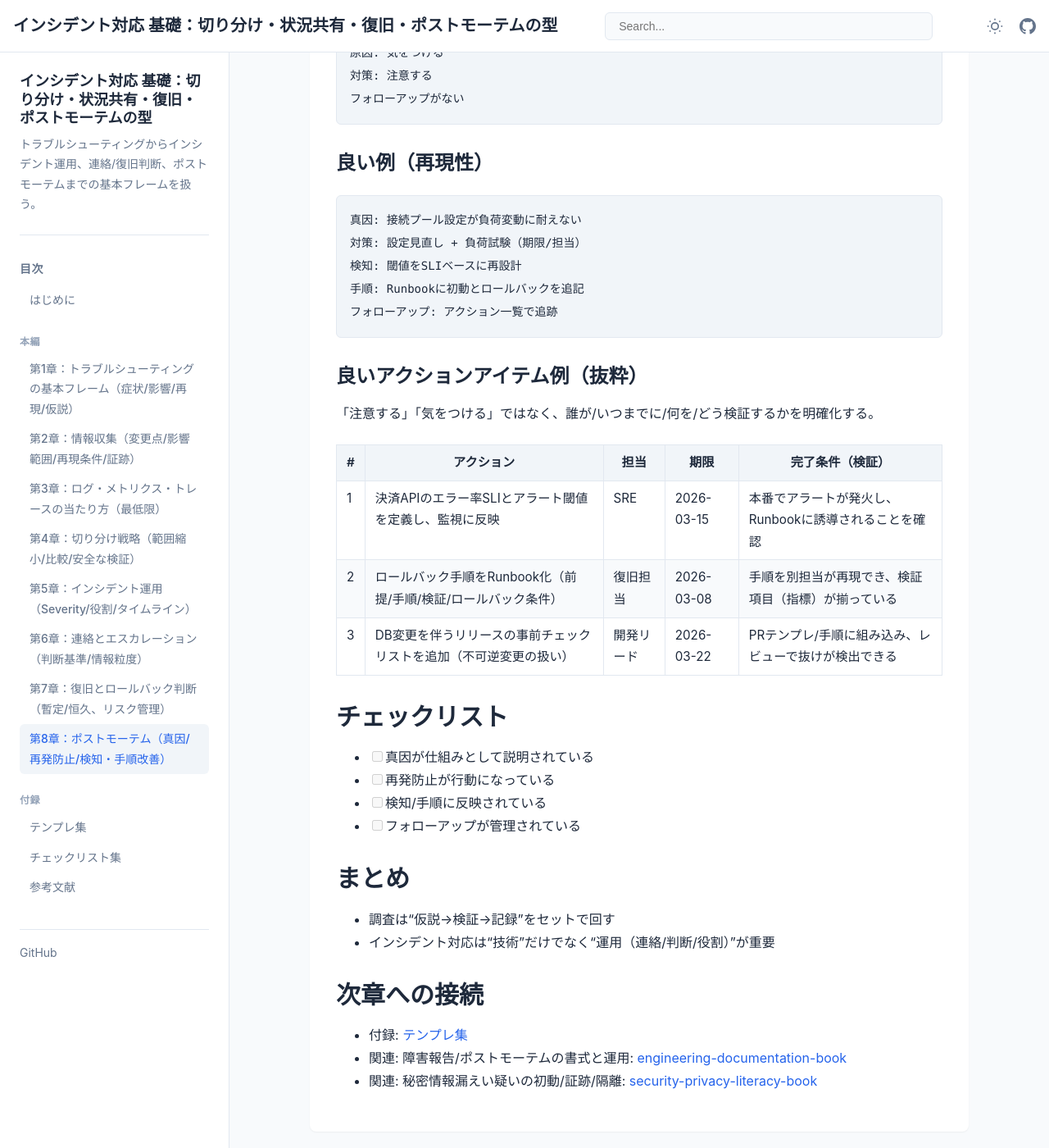
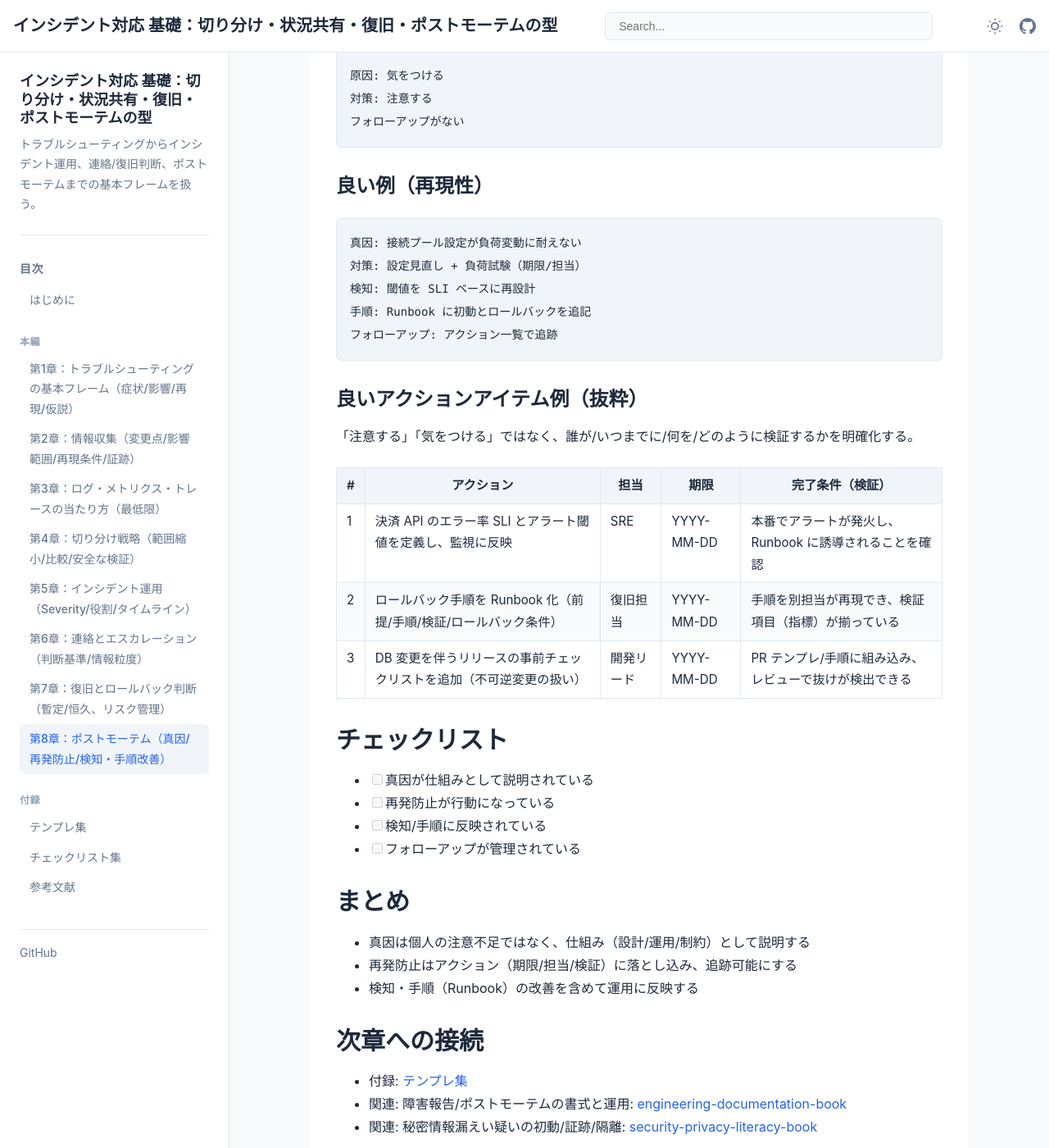
Before and after one commit to itdojp/incident-response-basics-book, a Jekyll site: the page built from docs/chapters/chapter-08/index.md, in a window 1280 px wide and 1400 px high, scrolled down 1014 px. Shown: the whole window at 82% size. Built offline with Jekyll 4.4.1, drawn with Linux system fonts in a browser that asks for light colours; some of the changed text lies outside the part shown.

Commit message:
docs: polish chapters 5-8

````diff
--- a/docs/chapters/chapter-08/index.md
+++ b/docs/chapters/chapter-08/index.md
@@ -10,7 +10,7 @@ order: 80
 
 - 真因を“仕組み”として説明する
 - 再発防止を“行動（期限/担当/検証）”に落とす
-- 検知と手順（Runbook）に反映する
+- 検知と手順（Runbook/運用手順書）に反映する
 
 ## 成果物（または判断基準）
 
@@ -19,7 +19,7 @@ order: 80
 
 ## 本文
 
-ポストモーテムは反省会ではない。再発防止が行動に落ち、追跡できることが目的。
+ポストモーテムは責任追及や反省会ではない。再発防止を行動に落とし込み、追跡可能にすることが目的である。
 
 ### 最低限の構造
 
@@ -27,7 +27,7 @@ order: 80
 - 真因（直接原因/背後要因）
 - 再発防止（期限/担当/検証）
 - 検知改善
-- 手順改善（Runbook更新）
+- 手順改善（Runbook 更新）
 
 ## 具体例（場当たり→再現性）
 
@@ -44,20 +44,20 @@ order: 80
 ```md
 真因: 接続プール設定が負荷変動に耐えない
 対策: 設定見直し + 負荷試験（期限/担当）
-検知: 閾値をSLIベースに再設計
-手順: Runbookに初動とロールバックを追記
+検知: 閾値を SLI ベースに再設計
+手順: Runbook に初動とロールバックを追記
 フォローアップ: アクション一覧で追跡
 ```
 
 ### 良いアクションアイテム例（抜粋）
 
-「注意する」「気をつける」ではなく、誰が/いつまでに/何を/どう検証するかを明確化する。
+「注意する」「気をつける」ではなく、誰が/いつまでに/何を/どのように検証するかを明確化する。
 
 | # | アクション | 担当 | 期限 | 完了条件（検証） |
 |---|---|---|---|---|
-| 1 | 決済APIのエラー率SLIとアラート閾値を定義し、監視に反映 | SRE | 2026-03-15 | 本番でアラートが発火し、Runbookに誘導されることを確認 |
-| 2 | ロールバック手順をRunbook化（前提/手順/検証/ロールバック条件） | 復旧担当 | 2026-03-08 | 手順を別担当が再現でき、検証項目（指標）が揃っている |
-| 3 | DB変更を伴うリリースの事前チェックリストを追加（不可逆変更の扱い） | 開発リード | 2026-03-22 | PRテンプレ/手順に組み込み、レビューで抜けが検出できる |
+| 1 | 決済 API のエラー率 SLI とアラート閾値を定義し、監視に反映 | SRE | YYYY-MM-DD | 本番でアラートが発火し、Runbook に誘導されることを確認 |
+| 2 | ロールバック手順を Runbook 化（前提/手順/検証/ロールバック条件） | 復旧担当 | YYYY-MM-DD | 手順を別担当が再現でき、検証項目（指標）が揃っている |
+| 3 | DB 変更を伴うリリースの事前チェックリストを追加（不可逆変更の扱い） | 開発リード | YYYY-MM-DD | PR テンプレ/手順に組み込み、レビューで抜けが検出できる |
 
 ## チェックリスト
 
@@ -68,8 +68,9 @@ order: 80
 
 ## まとめ
 
-- 調査は“仮説→検証→記録”をセットで回す
-- インシデント対応は“技術”だけでなく“運用（連絡/判断/役割）”が重要
+- 真因は個人の注意不足ではなく、仕組み（設計/運用/制約）として説明する
+- 再発防止はアクション（期限/担当/検証）に落とし込み、追跡可能にする
+- 検知・手順（Runbook）の改善を含めて運用に反映する
 
 ## 次章への接続
 
````
Also changed, not shown: docs/chapters/chapter-05/index.md (+11 -10 lines), docs/chapters/chapter-06/index.md (+11 -10 lines), docs/chapters/chapter-07/index.md (+10 -9 lines).
